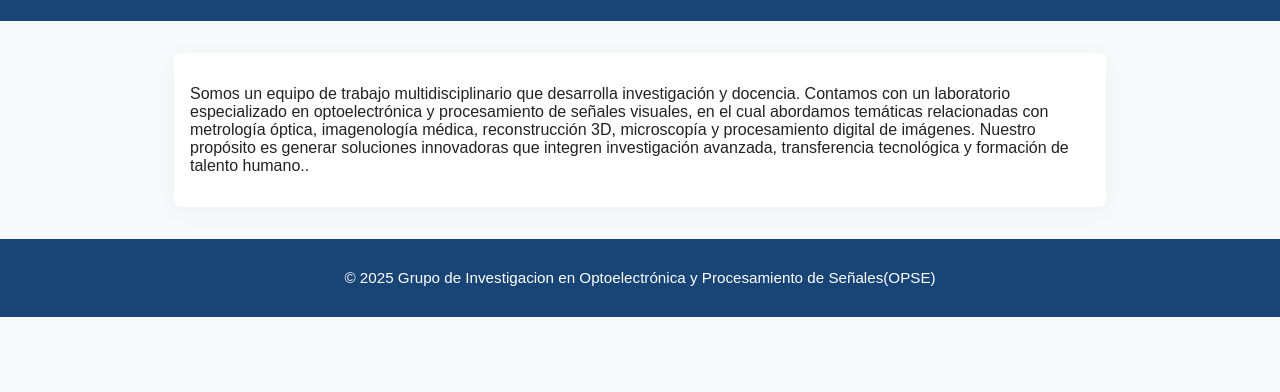
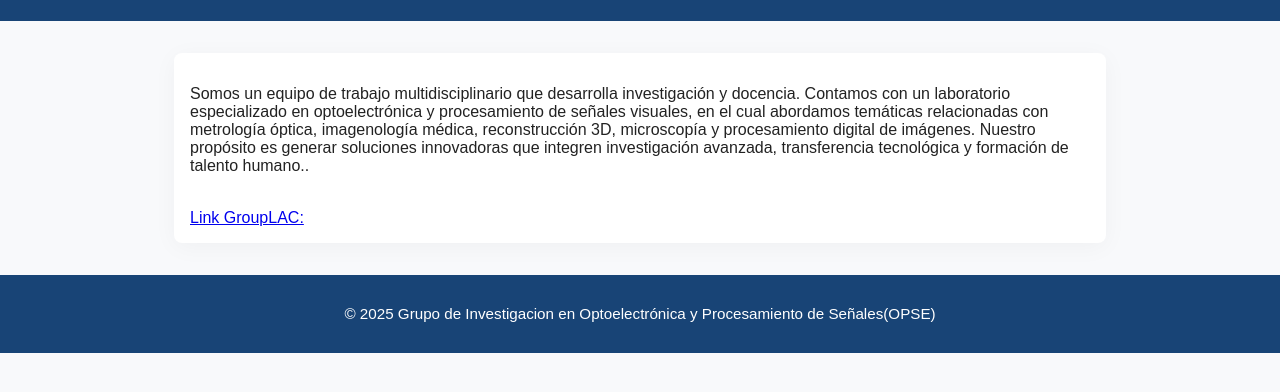
Before and after one commit to opsegroup/web, a plain HTML site: page index.html in a window 1280 px wide. Shown: the part 122-514 px from the top of the page. Drawn offline with Linux system fonts and the light colour scheme.

Commit message:
Update index.html

```diff
--- a/index.html
+++ b/index.html
@@ -26,7 +26,9 @@
         <!-- Aquí se cargará el contenido dinámico -->
         <p>Somos un equipo de trabajo multidisciplinario que desarrolla investigación y docencia. Contamos con un laboratorio especializado en optoelectrónica y procesamiento de señales visuales, en el cual abordamos temáticas relacionadas con metrología óptica, imagenología médica, reconstrucción 3D, microscopía y procesamiento digital de imágenes.
 			Nuestro propósito es generar soluciones innovadoras que integren investigación avanzada, transferencia tecnológica y formación de talento humano..</p>
-    </main>
+     <br>   <a href="https://scienti.minciencias.gov.co/gruplac/jsp/visualiza/visualizagr.jsp?nro=00000000023799"
+   target="_blank">Link GroupLAC:</a>
+	</main>
     <footer>
         <p>&copy; 2025 Grupo de Investigacion en Optoelectrónica y Procesamiento de Señales(OPSE)</p>
     </footer>
```
